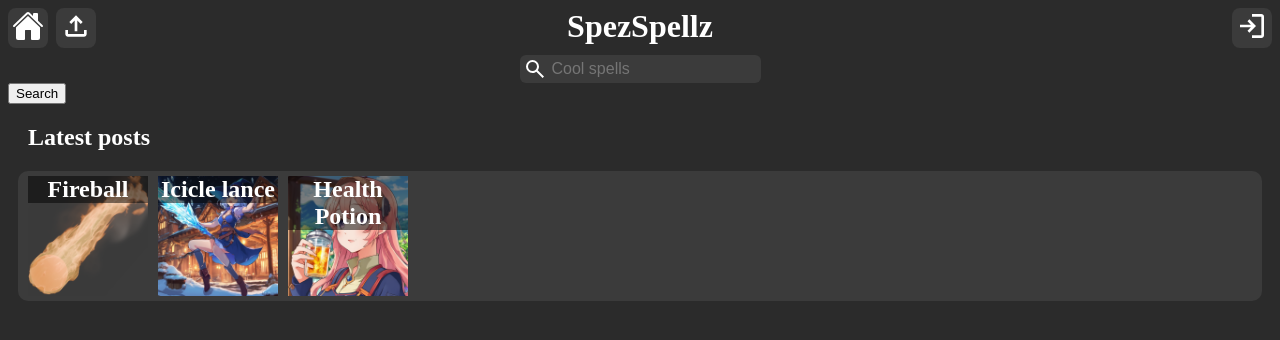
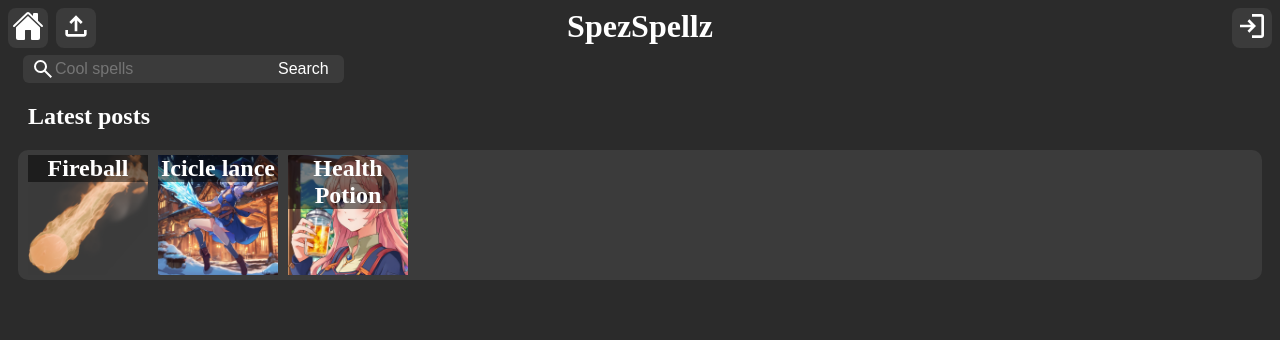
Before and after one commit to SpezSpellz/SpezSpellz, a Django app: page /search/ in a window 1280 px wide. Shown: the top 340 px of the page. Run offline with Django 5.2, Linux system fonts and the light colour scheme; data comes from the database, SQL or seed files in the repository; some libraries are stand-ins or nearby versions.

Commit message:
Decorate search bar for HomePage

```diff
--- a/assets/index.css
+++ b/assets/index.css
@@ -8,22 +8,39 @@ h1, h2 {
     margin: auto;
     text-align: center;
 }
+.search-form {
+    display: flex;
+    align-items: center;
+    margin-top: 10px;
+}
 .search-bar {
     background-color: #3B3B3B;
     border: none;
     font-size: 12pt;
     color: #FFF;
     padding-left: 32px;
-    border-radius: 6px;
-    margin: auto;
-    margin-top: 10px;
+    border-radius: 6px 0 0 6px;
+    margin-left: 15px;
+    margin-right: -1px;
+    padding-top: 5px;
+    padding-bottom: 5px;
     background-image: url("/assets/search.svg");
-    background-position: 3px, 3px;
+    background-position: 8px 50%;
     background-size: 24px;
     background-repeat: no-repeat;
-    display: block;
-    padding-top: 5px;
-    padding-bottom: 5px;
+}
+.search-button {
+    background-color: #3B3B3B;
+    border: none;
+    color: #FFF;
+    font-size: 12pt;
+    padding: 5px 15px;
+    border-radius: 0 6px 6px 0;
+    cursor: pointer;
+    transition: background-color 0.3s;
+}
+.search-button:hover {
+    background-color: #555555;
 }
 .strip-box {
     background-color: #3B3B3B;
```
